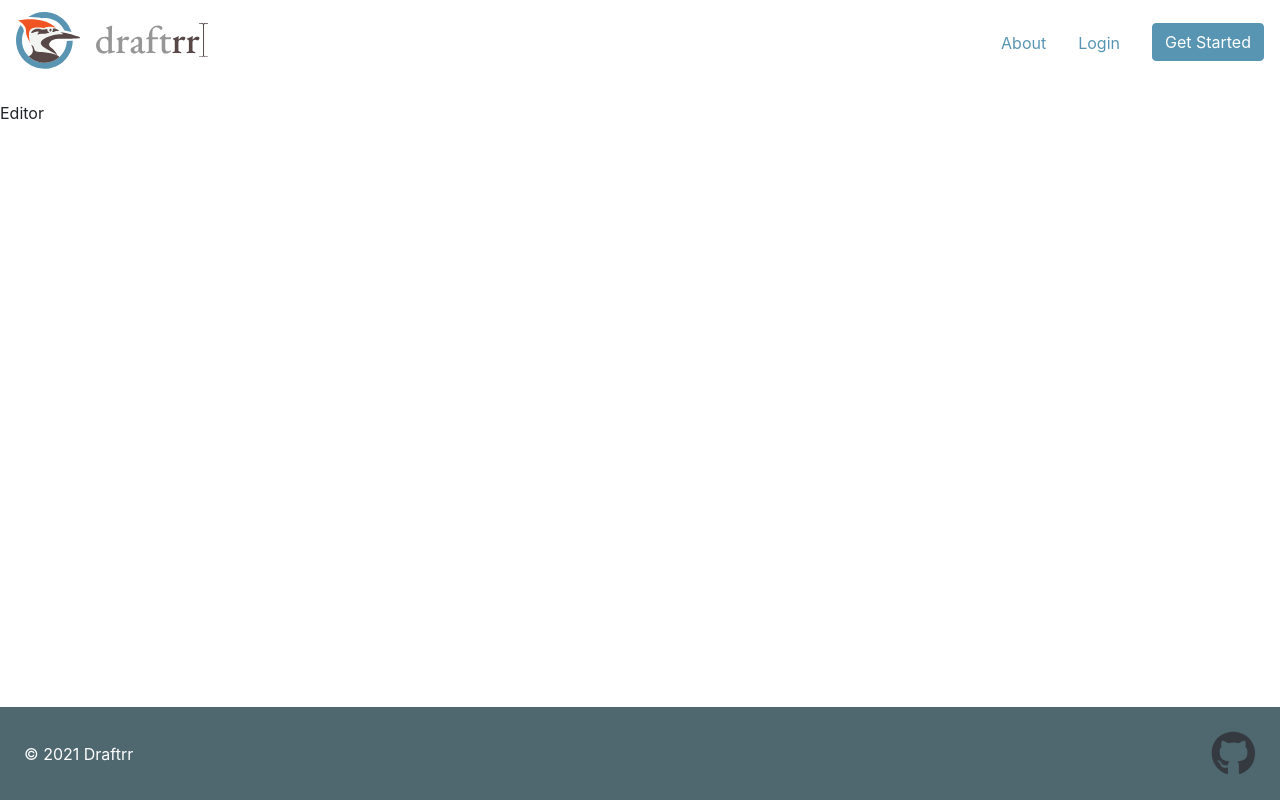
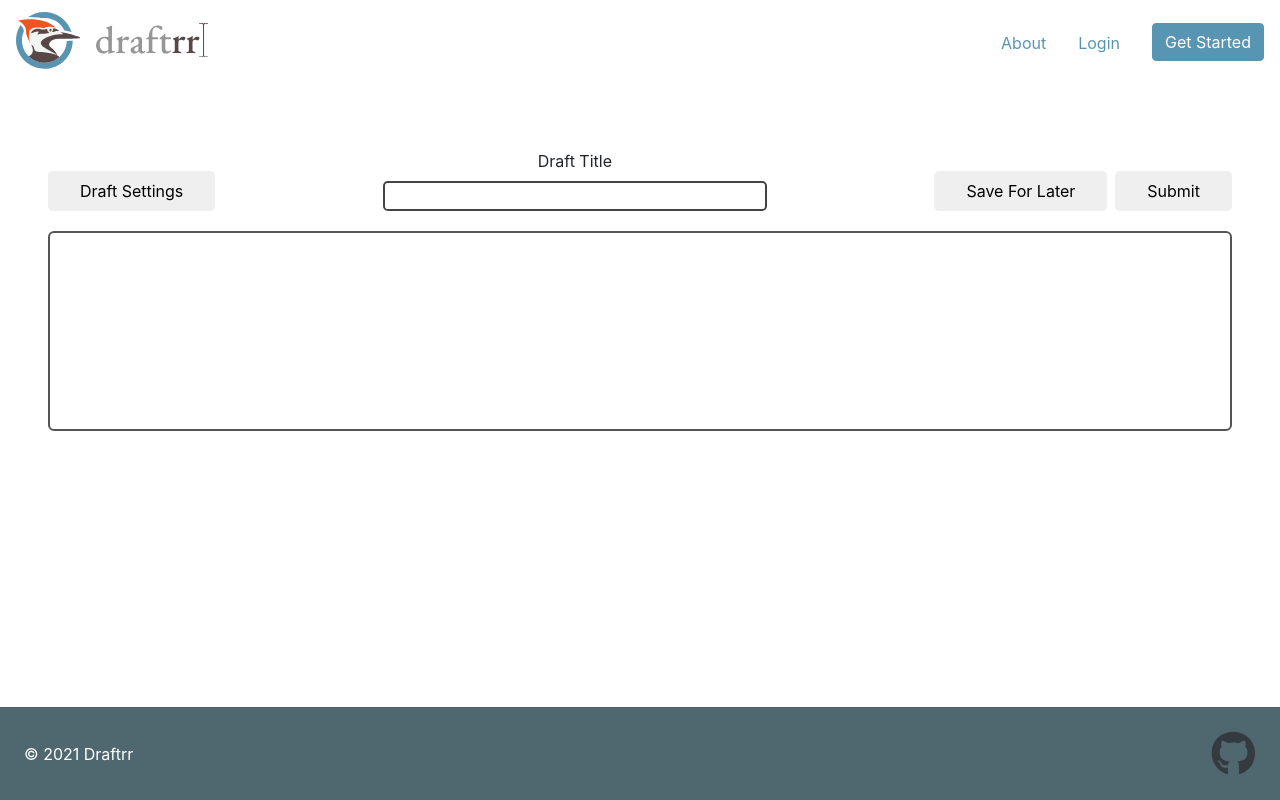
Before and after one commit to theMVPshop/DT02, a React (Create React App) app in the folder draftrr-react/: page /editor in a window 1280 px wide. Built offline with nearby package versions, Linux system fonts and the light colour scheme; what netlify-identity-widget would draw is missing.

Commit message:
basic editor component

```diff
--- a/draftrr-react/src/components/Editor/Editor.jsx
+++ b/draftrr-react/src/components/Editor/Editor.jsx
@@ -1,9 +1,30 @@
+import { useEffect, useRef } from "react"
+
 import "./Editor.scss"
 
 export const Editor = () => {
+    const inputRef = useRef(null);
+
+    useEffect(() => {
+        inputRef.current.focus();
+    }, [inputRef]);
     return (
-        <div className="body-container">
-            Editor
+        <div className="body-container editor-container p-5">
+            <div className="d-flex justify-content-between align-items-end">
+                <button>Draft Settings</button>
+                <div className="d-flex flex-column align-items-center">
+                    <label htmlFor="draftTitle">Draft Title</label>
+                    <input id="draftTitle" type="text"/>
+                </div>
+                <div>
+                    <button className="mr-2">Save For Later</button>
+                    <button>Submit</button>
+                </div>
+
+            </div>
+            <div name="mainTextBox" id="mainTextBox" ref={inputRef} contenteditable="true">
+                <span id="locked"></span>
+            </div>
         </div>
     )
 }
--- a/draftrr-react/src/components/Editor/Editor.scss
+++ b/draftrr-react/src/components/Editor/Editor.scss
@@ -0,0 +1,32 @@
+.editor-container{
+    button {
+        border: none;
+        padding: 0.5em 2em;
+        border-radius: 0.3em;
+    }
+    input[type=text] {
+        border-radius: 0.3em;
+        border: solid #444 2px;
+        width: 150%;
+        text-align: center;
+        &:focus {
+            outline: none;
+        }
+    }
+}
+
+#mainTextBox {
+    font-size: 1.25em;
+    width: 100%;
+    margin: auto;
+    resize: vertical;
+    border: solid #555 2px;
+    // float: left;
+    margin-top: 1em;
+    padding: 10px;
+    min-height: 200px;
+    border-radius: 0.3em;
+    &:focus {
+        outline: none;
+    }
+}
--- a/draftrr-react/src/components/Footer/Footer.jsx
+++ b/draftrr-react/src/components/Footer/Footer.jsx
@@ -6,7 +6,7 @@ export const Footer = () => {
     return (
         <footer className="d-flex justify-content-between align-items-center">
             <div>© {new Date().getFullYear()} Draftrr</div>
-            <a href="https://github.com" target="_blank" className="text-dark">
+            <a href="https://github.com/theMVPshop/DT02/tree/main/draftrr-react" target="_blank" className="text-dark">
                 <FaGithub style={{fontSize: "2.8em"}} />
             </a>
         </footer>
```
